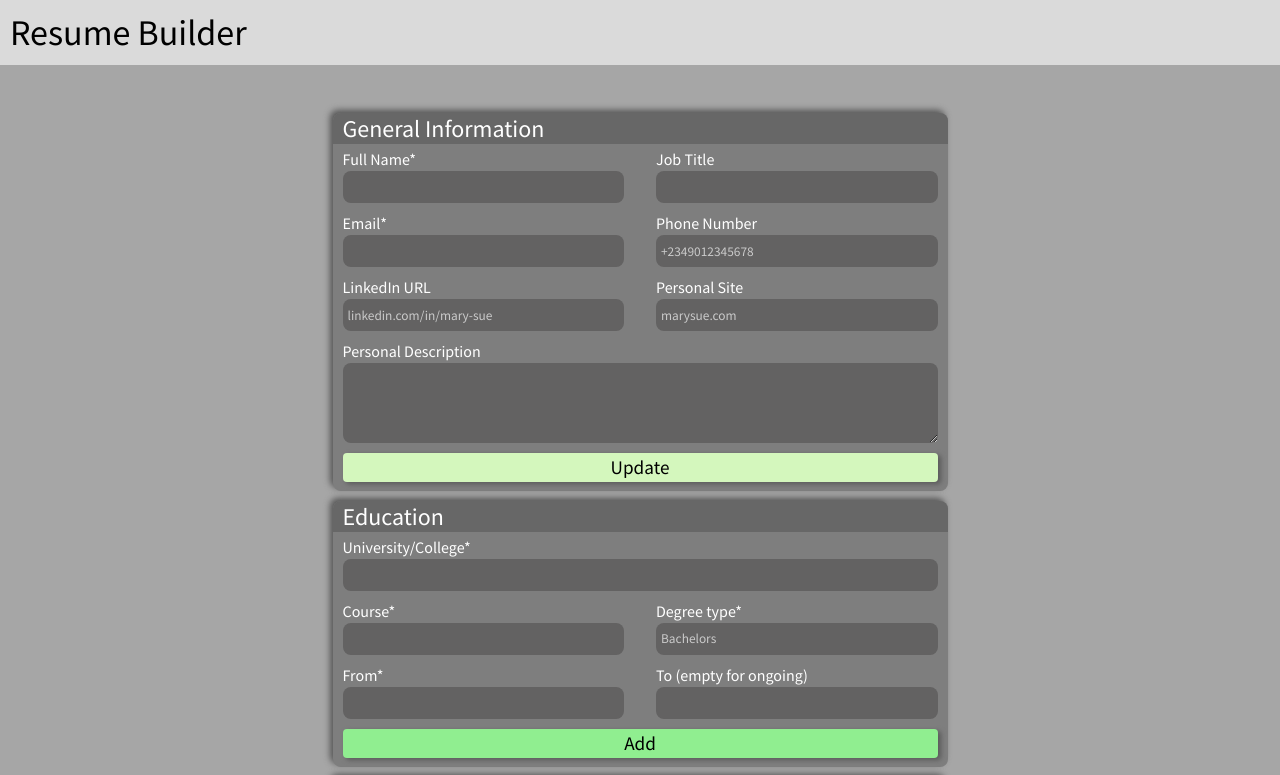
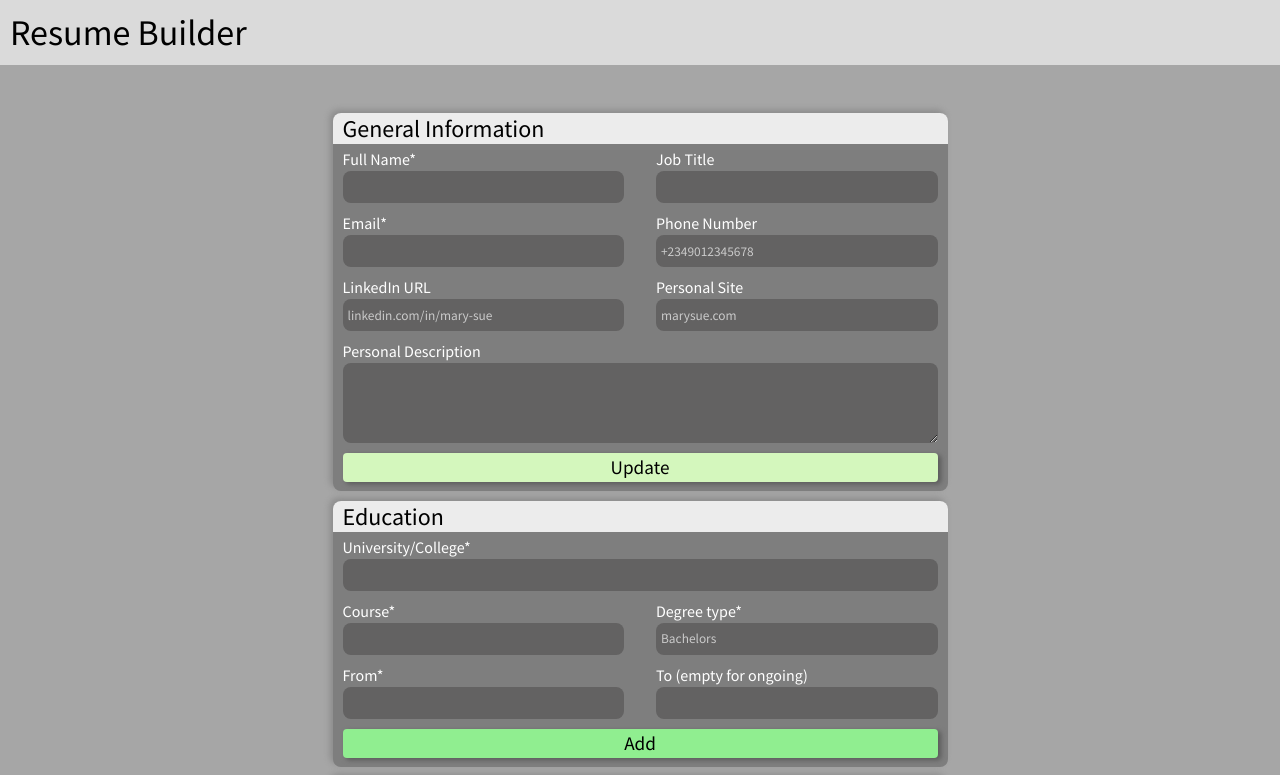
Before and after one commit to TruePadawan/Resume-Builder, a React (Create React App) app: page / in a window 1280 px wide. Shown: the top 775 px of the page. Built offline with nearby package versions, Linux system fonts and the light colour scheme; a web font is replaced by a local one.

Commit message:
minor ui changes

```diff
--- a/src/components/Section/section.css
+++ b/src/components/Section/section.css
@@ -1,7 +1,7 @@
 .section {
     min-width: 615px;
     max-width: 768px;
-    box-shadow: -3px -3px 6px rgb(85, 85, 85);
+    box-shadow: -3px -3px 6px rgb(139, 139, 139);
     background-color: #7E7E7E;
     border-radius: 8px;
 
@@ -12,8 +12,8 @@
 }
 
 .sectionHead {
-    color: white;
-    background-color: #676767;
+    color: rgb(0, 0, 0);
+    background-color: #ececec;
 }
 
 .sectionHead > h2 {
```
